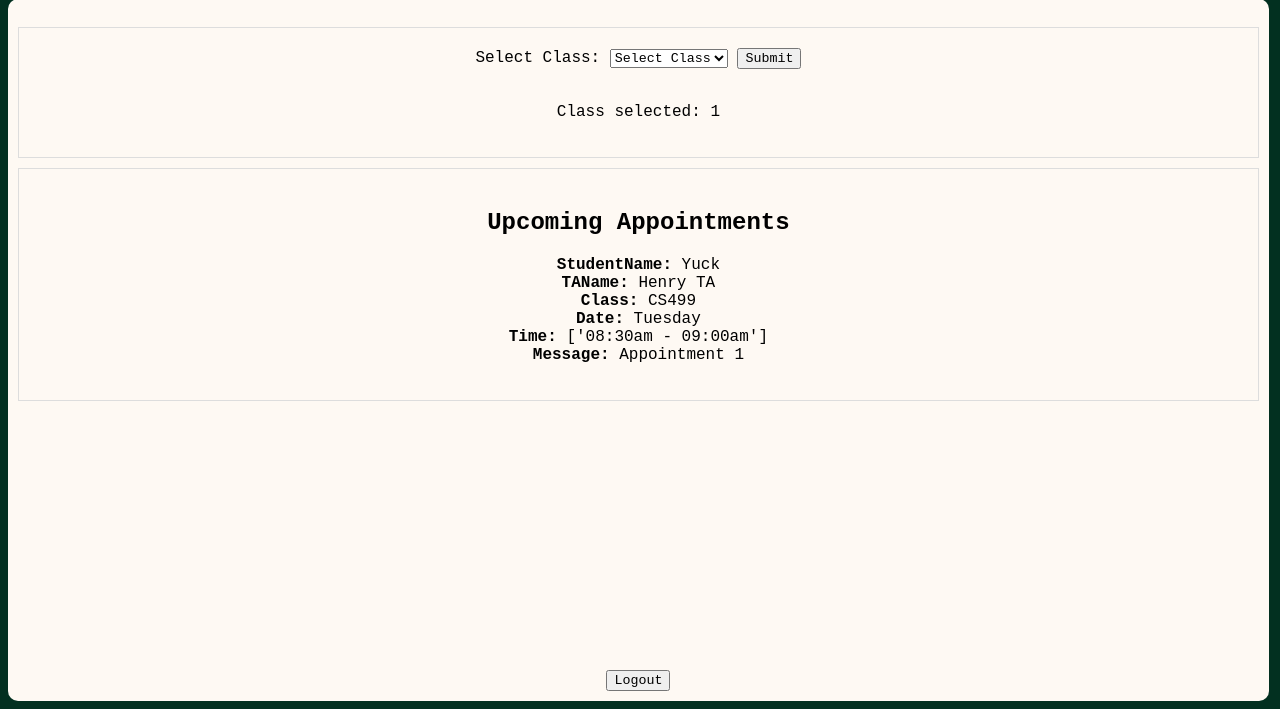
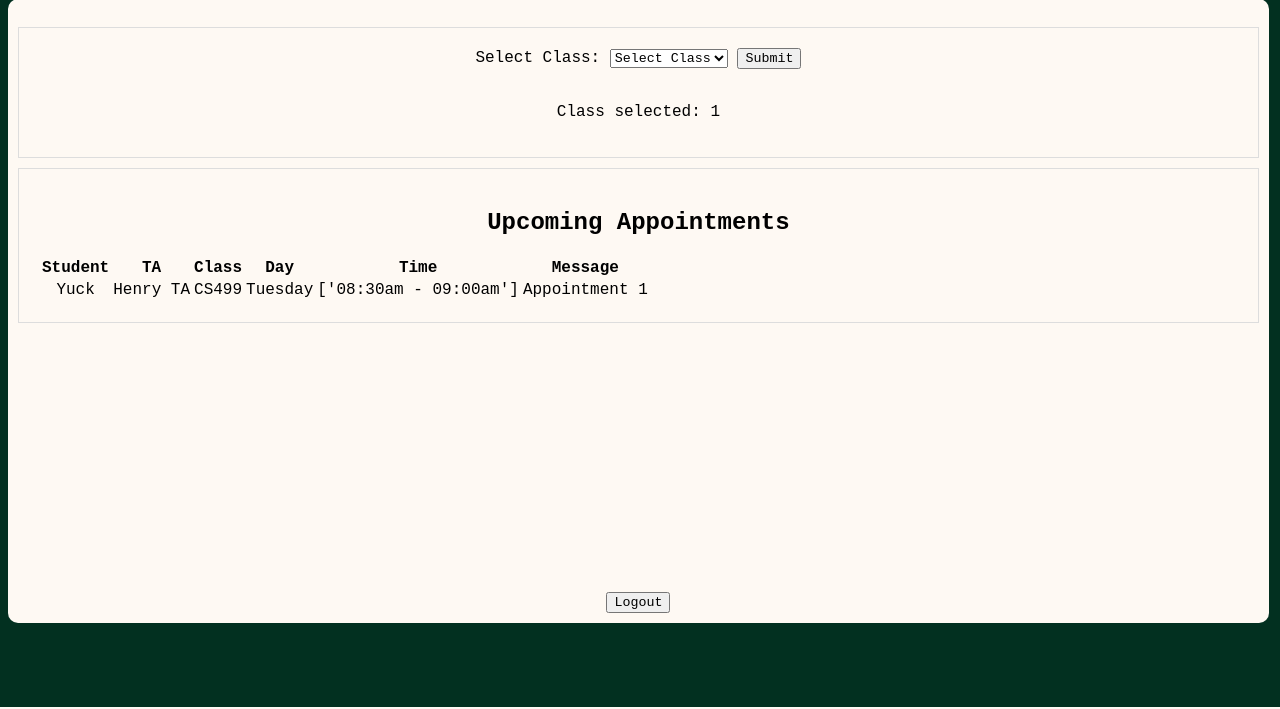
Before and after one commit to jrev12016/TASC, a Flask app: page /student in a window 1280 px wide. Shown: the part 93-802 px from the top of the page. Run offline with Flask 2, Linux system fonts and the light colour scheme; the visitor is signed in with stand-in values (Sample User, id 1); data comes from the database, SQL or seed files in the repository.

Commit message:
changed Upcoming appointments to table

```diff
--- a/TASC_Code/templates/student.html
+++ b/TASC_Code/templates/student.html
@@ -111,7 +111,7 @@
         {% endif %}
 
 
-        <!-- Display Upcoming Appointments -->
+        <!-- Display Upcoming Appointments
         <div class="box">
             <h2>Upcoming Appointments</h2>
             <ul>
@@ -128,6 +128,33 @@
                     <p>No upcoming appointments</p>
                 {% endfor %}
             </ul>
+        </div> -->
+
+        <div class="box">
+            <h2>Upcoming Appointments</h2>
+            <table>
+                <tr>
+                    <th>Student </th>
+                    <th>TA </th>
+                    <th>Class </th>
+                    <th>Day </th>
+                    <th>Time </th>
+                    <th>Message </th>
+                </tr>
+
+                {% for appointment in upcoming_appointments %}
+                    <tr>
+                        <td> {{ appointment.student_display_name }}</td>
+                        <td> {{ appointment.ta_display_name }}</td>
+                        <td> {{ appointment.appointment_class }}</td>
+                        <td> {{ appointment.appointment_day }}</td>
+                        <td> {{ appointment.appointment_start_time }}</td>
+                        <td> {{ appointment.message }}</td>
+                    </tr>
+                {% else %}
+                    <p>No upcoming appointments</p>
+                {% endfor %}
+            </table>
         </div>
 
 
```
